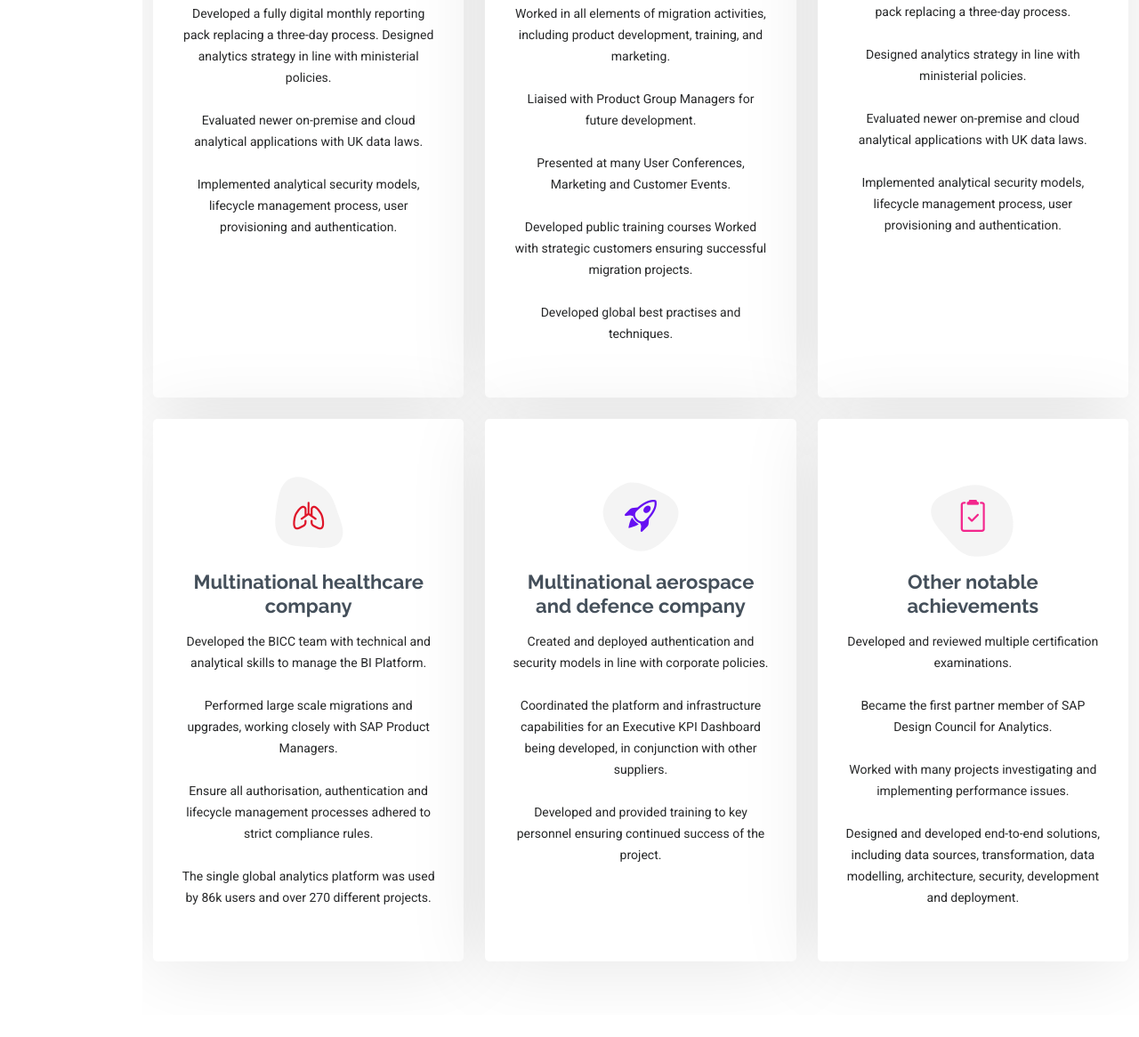
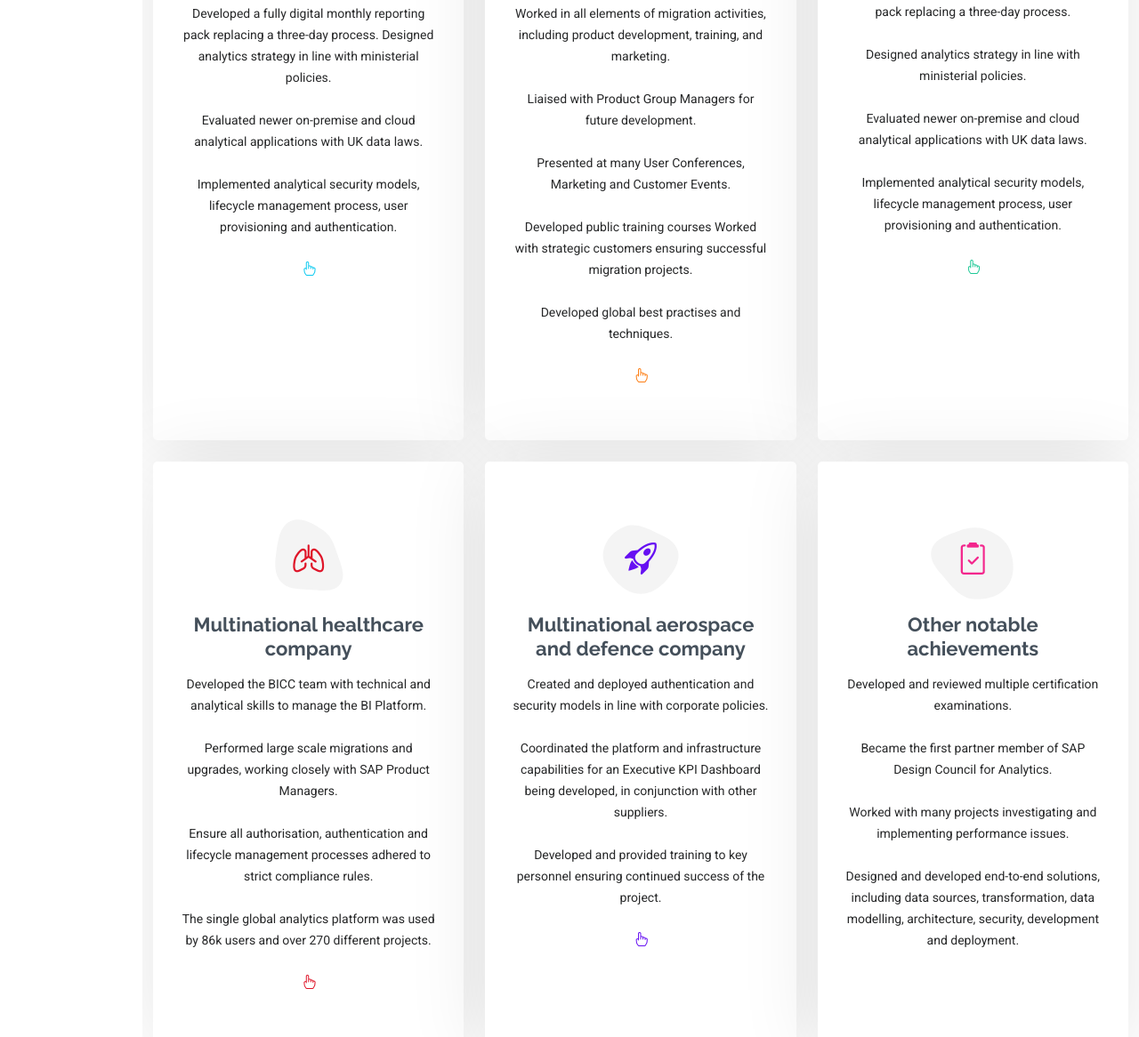
Before and after one commit to 1timnightingale/1timnightingale.github.io, a plain HTML site: page index.html in a window 1280 px wide. Shown: the part 3927-5093 px from the top of the page at 89% size. Drawn offline with Linux system fonts and the light colour scheme.

Commit message:
added hand icon

```diff
--- a/index.html
+++ b/index.html
@@ -359,7 +359,6 @@
       </div><!-- End Section Title -->
 
       <div class="container">
-
         <div class="row gy-4">
 
           <div class="col-lg-4 col-md-6" data-aos="fade-up" data-aos-delay="80">
@@ -381,6 +380,8 @@
                 and cloud analytical applications with UK data laws. <br /><br />Implemented analytical security models,
                 lifecycle management process, user provisioning and authentication.
               </p>
+              <br />
+              <i class="bi bi-hand-index"></i>
             </div>
           </div><!-- End Service Item -->
           <!-- Modal -->
@@ -439,6 +440,8 @@
                 at many User Conferences, Marketing and Customer Events. <br /><br />Developed public training courses
                 Worked with strategic customers ensuring successful migration projects. <br /><br />Developed global
                 best practises and techniques.</p>
+              <br />
+              <i class="bi bi-hand-index"></i>
             </div>
           </div><!-- End Service Item -->
           <!-- Modal -->
@@ -518,6 +521,9 @@
                 analytics strategy in line with ministerial policies. <br /><br />Evaluated newer on-premise and cloud
                 analytical applications with UK data laws. <br /><br />Implemented analytical security models, lifecycle
                 management process, user provisioning and authentication. </p>
+              <br />
+              <i class="bi bi-hand-index"></i>
+
             </div>
           </div><!-- End Service Item -->
           <!-- Modal -->
@@ -615,6 +621,9 @@
                 strict compliance rules. <br /><br />The single global analytics platform was used by 86k users and over
                 270 different projects.
               </p>
+              <br />
+              <i class="bi bi-hand-index"></i>
+
             </div>
           </div><!-- End Service Item -->
           <!-- Modal -->
@@ -698,6 +707,9 @@
                 being developed, in conjunction with other suppliers. <br /><br />Developed and provided training to key
                 personnel ensuring continued success of the project.
               </p>
+              <br />
+              <i class="bi bi-hand-index"></i>
+
             </div>
           </div><!-- End Service Item -->
           <!-- Modal -->
```
